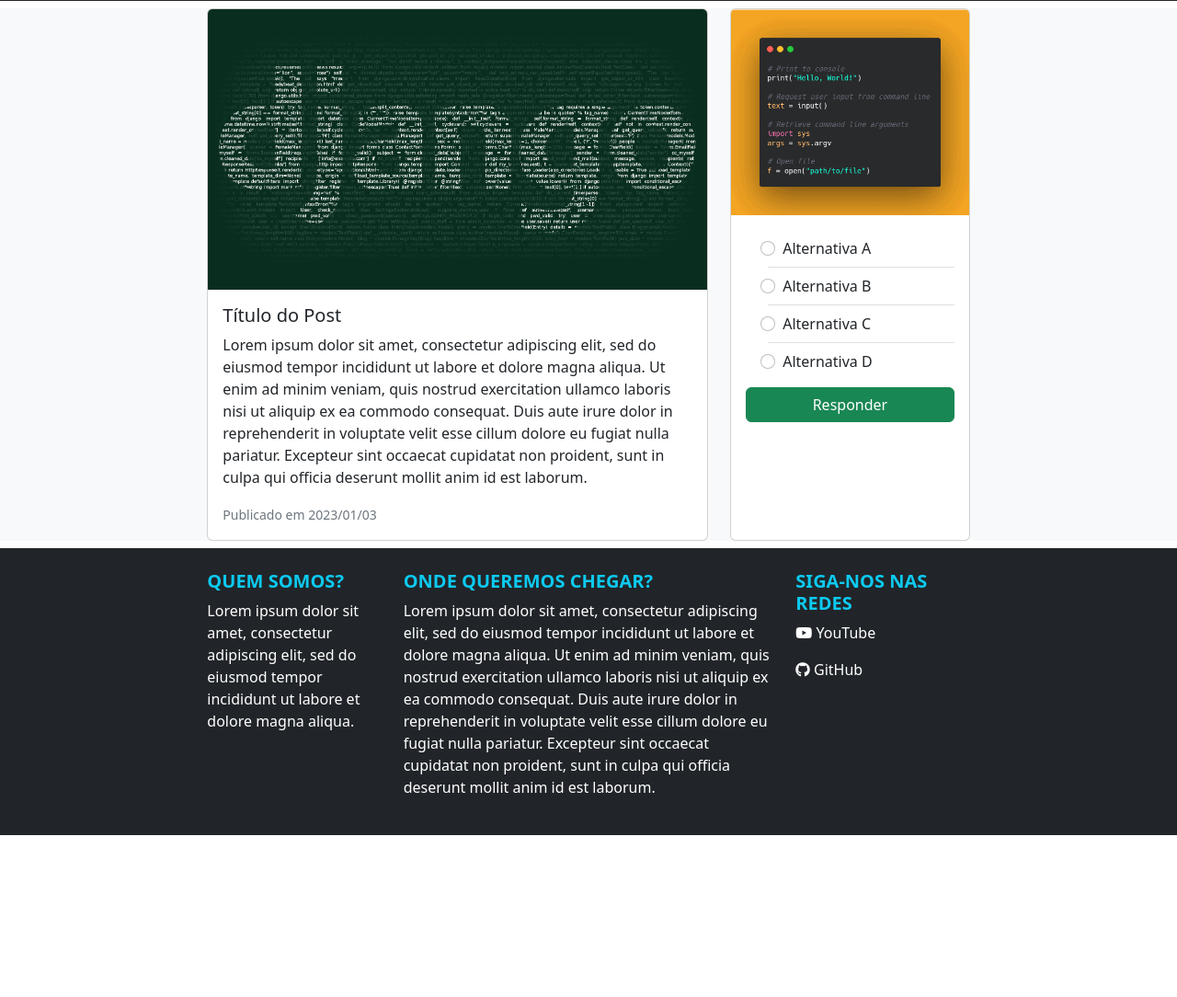
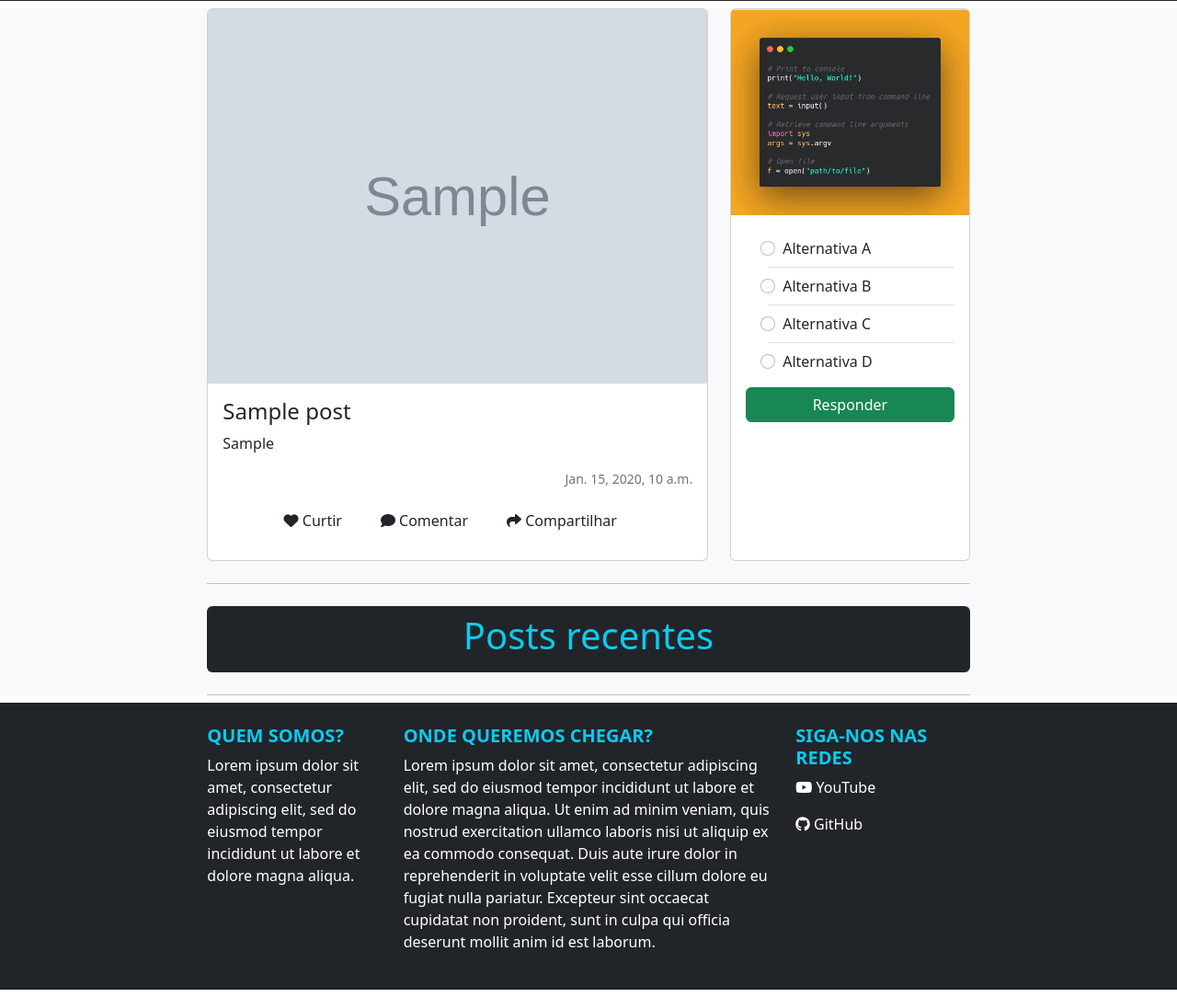
Before and after one commit to emilioeiji/blog, a Django app: page / in a window 1280 px wide. Shown: the part 221-1305 px from the top of the page at 92% size. Before the commit the page ends 1129 px from the top, so only its background shows below. Run offline with Django 4.2, Linux system fonts and the light colour scheme; tables that the repository leaves empty hold one stand-in row (values such as "Sample post"); grey boxes marked "Sample" are stand-in pictures; some libraries are stand-ins or nearby versions.

Commit message:
Estilização do blog - Ajustando as cards e capas dos posts.

```diff
--- a/blog/models.py
+++ b/blog/models.py
@@ -1,13 +1,16 @@
 from django.db import models
 from django.utils import timezone
 from ckeditor_uploader.fields import RichTextUploadingField
+from ckeditor.fields import RichTextField
 
 
 class Post(models.Model):
     autor = models.CharField(max_length=255)
     titulo = models.CharField(max_length=255)
     subtitulo = models.CharField(max_length=255)
+    resumo = RichTextField(null=True, blank=True)
     conteudo = RichTextUploadingField()
+    image_capa = models.ImageField(null=True, blank=True, upload_to="static/blog/img/")
     data_publicacao = models.DateTimeField(default=timezone.now)
 
     def __str__(self):
--- /dev/null
+++ b/blog/static/css/estilos.css
@@ -0,0 +1,11 @@
+.img-350 {
+    height:350px;
+}
+
+.img-capa {
+  width: 100%;
+  height: 300px;
+  object-fit: cover;
+}
+
+object-position: bottom;
--- a/blog/templates/blog/home.html
+++ b/blog/templates/blog/home.html
@@ -6,8 +6,10 @@
     <meta charset="UTF-8">
     <meta name="viewport" content="width=device-width, initial-scale=1">
     <title>Página Inicial</title>
+
     <link href="https://cdn.jsdelivr.net/npm/bootstrap@5.2.3/dist/css/bootstrap.min.css" rel="stylesheet"
           integrity="sha384-rbsA2VBKQhggwzxH7pPCaAqO46MgnOM80zW1RWuH61DGLwZJEdK2Kadq2F9CUG65" crossorigin="anonymous">
+    <link rel="stylesheet" href="{% static 'css/estilos.css' %}">
 </head>
 <body>
 
@@ -136,13 +138,43 @@
                         <div class="col-lg-8 d-flex">
 
                             <div class="card vh-75 vw-100">
-                                <img src="{% static 'blog/img/dg-post.png' %}" class="card-img-top" alt="Django Logo">
-                                <div class="card-body">
-                                    <h5 class="card-title">Título do Post</h5>
-                                    <p class="card-text">    Lorem ipsum dolor sit amet, consectetur adipiscing elit, sed do eiusmod tempor incididunt ut labore et dolore magna aliqua. Ut enim ad minim veniam, quis nostrud exercitation ullamco laboris nisi ut aliquip ex ea commodo consequat. Duis aute irure dolor in reprehenderit in voluptate velit esse cillum dolore eu fugiat nulla pariatur. Excepteur sint occaecat cupidatat non proident, sunt in culpa qui officia deserunt mollit anim id est laborum.</p>
+                                <a href="#">
+                                    <img src="{{ posts.0.image_capa.url }}"
+                                         class="card-img-top"
+                                         alt="Django Logo">
+                                </a>
+                                <div class="card-body pb-4">
+                                    <a href="#" style="text-decoration:none;">
+                                        <h4 class="card-title text-dark">
+                                            {{ posts.0.titulo }}
+                                        </h4>
+                                    </a>
                                     <p class="card-text">
-                                        <small class="text-muted">Publicado em 2023/01/03</small>
+                                        {{ posts.0.resumo|safe }}
                                     </p>
+                                    <p class="card-text">
+                                        <small class="text-muted d-flex justify-content-end">
+                                            {{ posts.0.data_publicacao }}
+                                        </small>
+                                    </p>
+                                    <div class="row">
+                                        <div class="col-12">
+                                            <div class="d-flex justify-content-center">
+                                                <div class="span me-3 btn">
+                                                    <i class="fa-solid fa-heart"></i>
+                                                    Curtir
+                                                </div>
+                                                <div class="span me-3 btn">
+                                                    <i class="fa-solid fa-comment"></i>
+                                                    Comentar
+                                                </div>
+                                                <div class="span me-3 btn">
+                                                    <i class="fa-solid fa-share"></i>
+                                                    Compartilhar
+                                                </div>
+                                            </div>
+                                        </div>
+                                    </div>
                                 </div>
                             </div>
                         </div>
@@ -177,6 +209,63 @@
                         </div>
 
                     </div>
+
+                    <hr class="my-4">
+
+                    <div class="container bg-dark py-2 d-flex justify-content-center rounded">
+                        <spa>
+                            <h1 class="text-info">Posts recentes</h1>
+                        </spa>
+                    </div>
+
+                    <hr class="my-4">
+
+                    <div class="row row-cols-1 row-cols-md-2 g-4">
+
+                        {% for post in posts|slice:"1:5" %}
+                            <div class="col d-flex">
+                            <div class="card vh-75 vw-100">
+                                <a href="#">
+                                    <img src="{{ post.image_capa.url }}"
+                                         class="card-img-top img-capa"
+                                         alt="Imagem Capa">
+                                </a>
+                                <div class="card-body">
+                                    <h5 class="card-title">
+                                        <a href="#" style="text-decoration:none;" class="text-dark">
+                                            {{ post.titulo }}
+                                        </a>
+                                    </h5>
+                                    <p class="card-text">
+                                        {{ post.resumo|slice:":250"|safe }} ...
+                                    </p>
+
+                                    <div class="row">
+                                        <div class="col-12">
+                                            <div class="d-flex justify-content-center">
+                                                <div class="span me-3 btn">
+                                                    <i class="fa-solid fa-heart"></i>
+                                                    Curtir
+                                                </div>
+                                                <div class="span me-3 btn">
+                                                    <i class="fa-solid fa-comment"></i>
+                                                    Comentar
+                                                </div>
+                                                <div class="span me-3 btn">
+                                                    <i class="fa-solid fa-share"></i>
+                                                    Compartilhar
+                                                </div>
+                                            </div>
+                                        </div>
+                                    </div>
+
+                                </div>
+                            </div>
+                        </div>
+                        {% endfor %}
+
+                    </div>
+
                 </div>
             </div>
         </div>
@@ -185,15 +274,20 @@
     <footer class="bg-dark py-4 my-2">
         <div class="container-fluid text-white">
             <div class="row justify-content-center">
-                <div class="col-2 text-left">
+                <div class="col-lg-2 text-left">
                     <h5 class="text-uppercase fw-bold text-info">Quem somos?</h5>
-                    <p>Lorem ipsum dolor sit amet, consectetur adipiscing elit, sed do eiusmod tempor incididunt ut labore et dolore magna aliqua.</p>
+                    <p>Lorem ipsum dolor sit amet, consectetur adipiscing elit, sed do eiusmod tempor incididunt ut labore
+                        et dolore magna aliqua.</p>
                 </div>
-                <div class="col-4 text-left">
+                <div class="col-lg-4 text-left">
                     <h5 class="text-uppercase fw-bold text-info">Onde queremos chegar?</h5>
-                    <p>Lorem ipsum dolor sit amet, consectetur adipiscing elit, sed do eiusmod tempor incididunt ut labore et dolore magna aliqua. Ut enim ad minim veniam, quis nostrud exercitation ullamco laboris nisi ut aliquip ex ea commodo consequat. Duis aute irure dolor in reprehenderit in voluptate velit esse cillum dolore eu fugiat nulla pariatur. Excepteur sint occaecat cupidatat non proident, sunt in culpa qui officia deserunt mollit anim id est laborum.</p>
+                    <p>Lorem ipsum dolor sit amet, consectetur adipiscing elit, sed do eiusmod tempor incididunt ut labore
+                        et dolore magna aliqua. Ut enim ad minim veniam, quis nostrud exercitation ullamco laboris nisi ut
+                        aliquip ex ea commodo consequat. Duis aute irure dolor in reprehenderit in voluptate velit esse
+                        cillum dolore eu fugiat nulla pariatur. Excepteur sint occaecat cupidatat non proident, sunt in
+                        culpa qui officia deserunt mollit anim id est laborum.</p>
                 </div>
-                <div class="col-2">
+                <div class="col-lg-2">
                     <h5 class="text-uppercase fw-bold text-info">Siga-nos nas redes</h5>
                     <p>
                         <i class="fa-brands fa-youtube"></i>
@@ -209,6 +303,8 @@
     </footer>
 
 
-    <script src="https://cdn.jsdelivr.net/npm/bootstrap@5.2.3/dist/js/bootstrap.bundle.min.js" integrity="sha384-kenU1KFdBIe4zVF0s0G1M5b4hcpxyD9F7jL+jjXkk+Q2h455rYXK/7HAuoJl+0I4" crossorigin="anonymous"></script>
+    <script src="https://cdn.jsdelivr.net/npm/bootstrap@5.2.3/dist/js/bootstrap.bundle.min.js"
+            integrity="sha384-kenU1KFdBIe4zVF0s0G1M5b4hcpxyD9F7jL+jjXkk+Q2h455rYXK/7HAuoJl+0I4"
+            crossorigin="anonymous"></script>
 </body>
 </html>
--- a/blog/views.py
+++ b/blog/views.py
@@ -3,7 +3,7 @@ from .models import Post
 
 
 def home(request):
-    posts = Post.objects.all()
+    posts = Post.objects.order_by('-data_publicacao')[:5]
     context = {
         'posts': posts
     }
--- /dev/null
+++ b/requirements.txt
@@ -0,0 +1,6 @@
+asgiref==3.5.2
+Django==4.1.4
+django-ckeditor==6.5.1
+django-js-asset==2.0.0
+Pillow==9.4.0
+sqlparse==0.4.3
```
Also changed, not shown: blog/migrations/0003_post_image_capa_post_resumo_alter_post_conteudo.py (added), blog/migrations/0004_alter_post_conteudo_alter_post_resumo.py (added), blog/static/blog/img/1758777-.jpg (added), blog/static/blog/img/django.svg (added), blog/static/blog/img/phyton-django-logo.jpg (added), blog/static/blog/img/python_django_logo.png (added), static/img/static/blog/img/1758777.jpg (added), static/img/static/blog/img/6432448.jpg (added), static/img/static/blog/img/dg-post.png (added), static/img/static/blog/img/dg.png (added), static/img/static/blog/img/phyton-django-logo.jpg (added), static/img/static/blog/img/phyton-django-logo_R7ZdlKw.jpg (added). Lines whose indentation alone changed are shown as unchanged.
